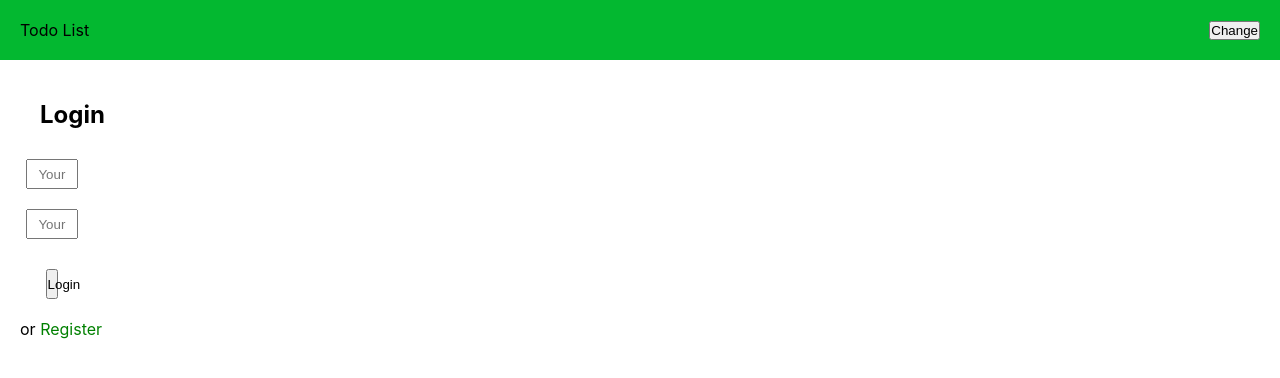
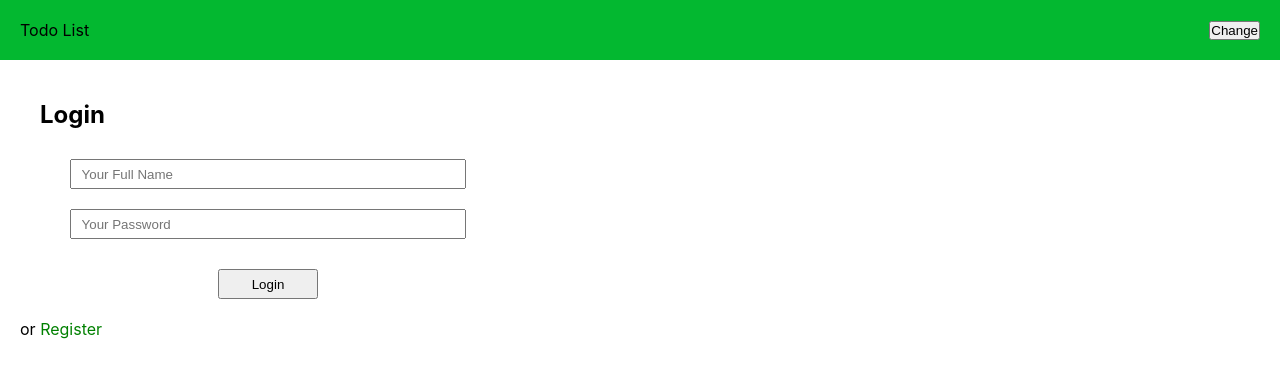
Before and after one commit to Kushbak/ReactTodoList, a React (Create React App) app: page / in a window 1280 px wide. Shown: the top 378 px of the page. Built offline with nearby package versions, Linux system fonts and the light colour scheme.

Commit message:
added width for correct display

```diff
--- a/src/components/Login/Login.module.css
+++ b/src/components/Login/Login.module.css
@@ -1,5 +1,7 @@
 .loginPage{
     padding: 20px;
+    grid-area: login;
+
 }
 
 h2{
@@ -27,3 +29,7 @@ h2{
     width: 20%;
     margin: 20px auto;
 }
+
+.wrongData{
+    color: red;
+}
```
